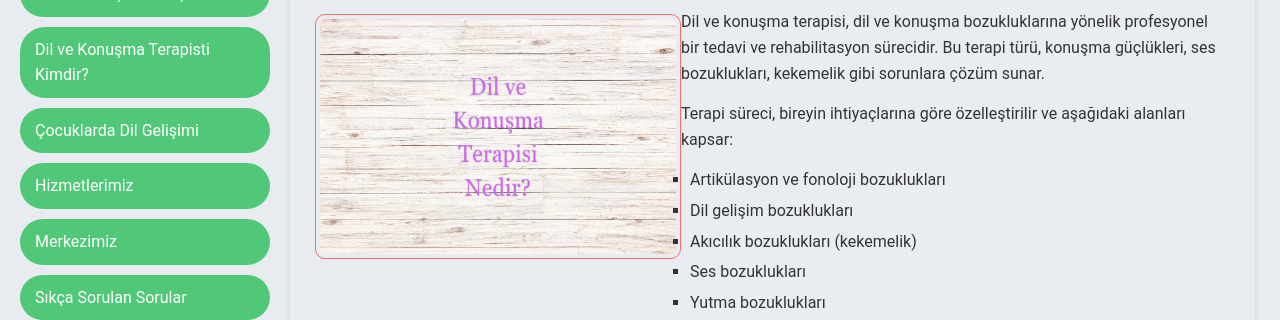
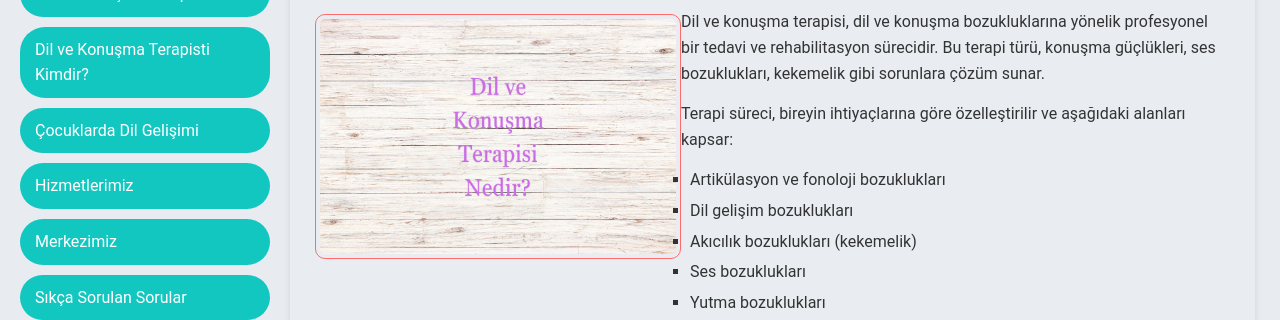
Before and after one commit to Buraktalhaa/minimal-web-project, a plain HTML site: page index.html in a window 1280 px wide. Shown: the part 174-494 px from the top of the page. Drawn offline with Linux system fonts and the light colour scheme.

Commit message:
Update style.css
button-color changed

```diff
--- a/style.css
+++ b/style.css
@@ -8,7 +8,7 @@
     --text-dark: #f0f0f0;
     --link-color: #4a90e2;
     --link-hover-color: #3a7bc8;
-    --button-color: #50c878;
+    --button-color: #13c7c1;
     --button-text-color: #ffffff;
     --box-shadow: 0 4px 6px rgba(0, 0, 0, 0.1);
     --transition: all 0.3s ease;
```
